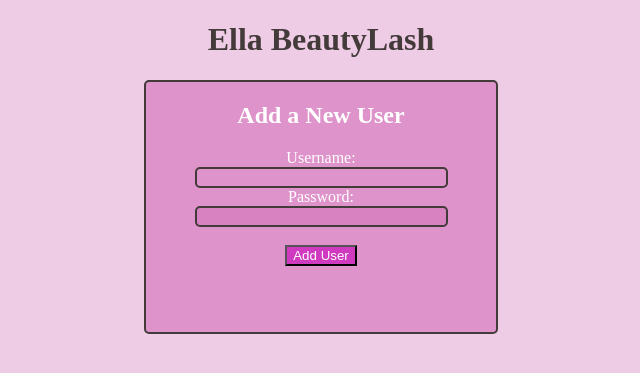
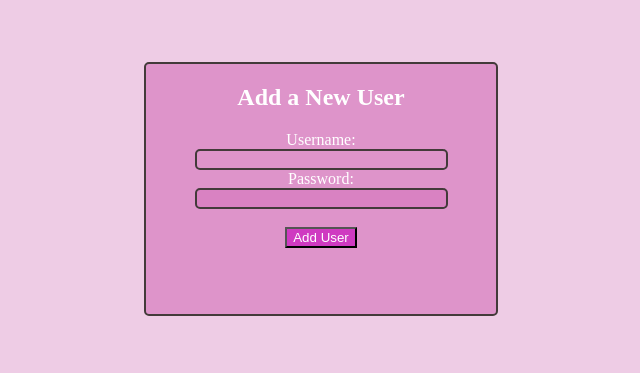
Before and after one commit to Nabilanf10/PWPNABILANF221, a Flask app: page /add_user in a window 1280 px wide. Shown: the top 373 px of the page, without its empty margins (319-959 px from the left). Run offline with Flask 3, Linux system fonts and the light colour scheme; the visitor is signed in with stand-in values (Sample User, id 1).

Commit message:
add_user.html

```diff
--- a/templates/add_user.html
+++ b/templates/add_user.html
@@ -60,7 +60,9 @@
     }
 </style>
 <body class="a2">
-    <h1 style="text-align: center; color: rgb(67, 58, 58);">Ella BeautyLash</h1>
+<br>
+<br>
+<br>
     <div class="a6">
         <form method="POST" action="{{ url_for('add_user') }}">
             <h2 style="text-align:center;">Add a New User</h2>
```
Also changed, not shown: 1 other file.
